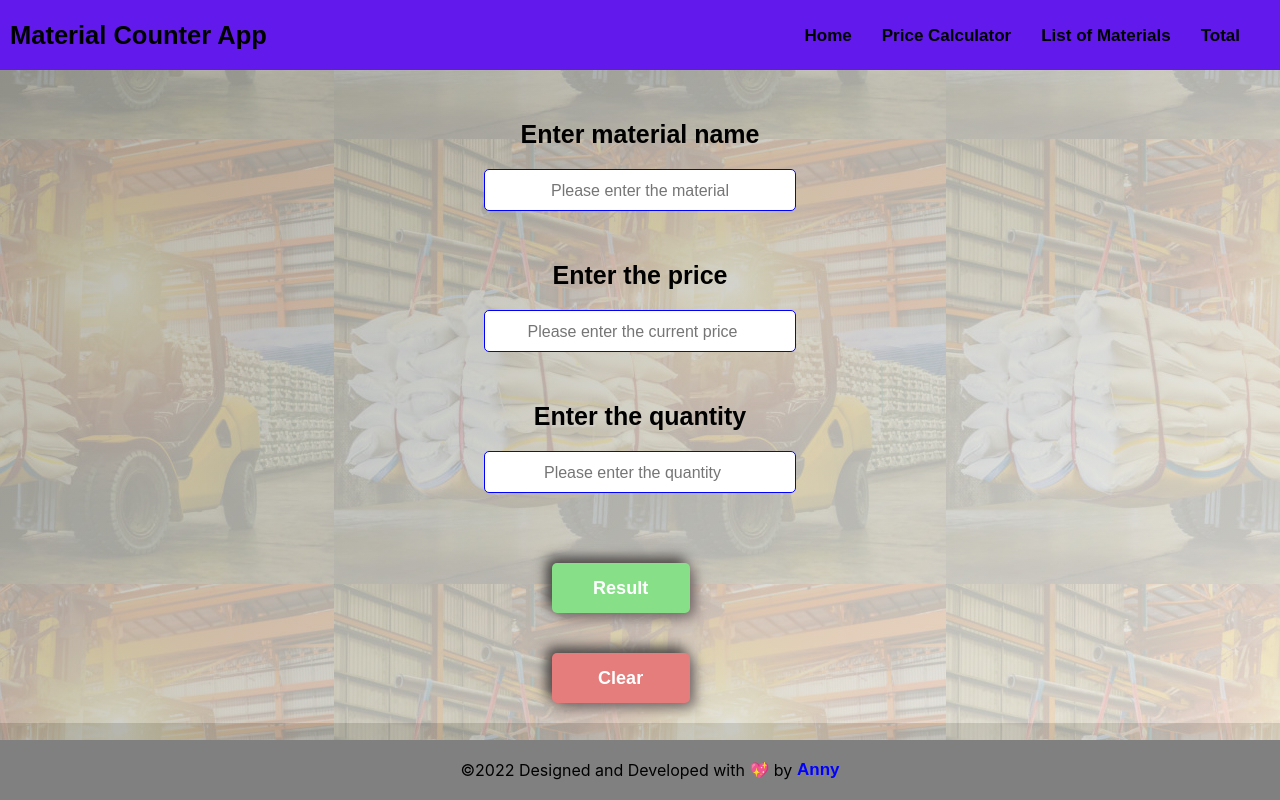
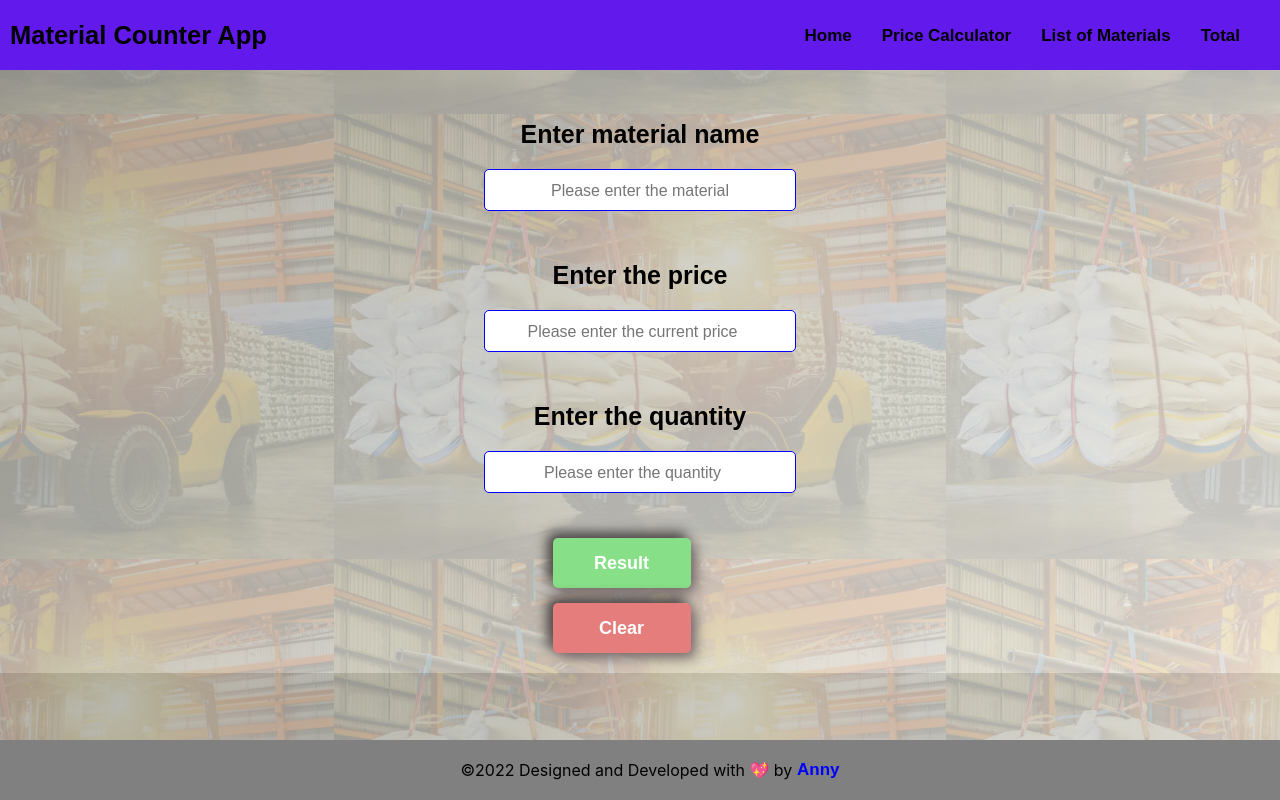
Before and after one commit to Anny85-code/material-counter, a React (Create React App) app: page /calculator in a window 1280 px wide. Built offline with nearby package versions, Linux system fonts and the light colour scheme.

Commit message:
:art: Calculator
Update calculator btn

```diff
--- a/src/list/List.css
+++ b/src/list/List.css
@@ -58,11 +58,11 @@
 }
 
 .btn-div {
-  margin-left: 3%;
+  margin-left: 3.5%;
 }
 
 .list-btn {
-  margin: 40px 50px 0 0;
+  margin: 15px 50px 0 0;
   background-color: rgb(135, 224, 135);
   width: 8.625rem;
   height: 3.125rem;
@@ -77,11 +77,10 @@
   box-shadow: 5px 5px 13px #7a6e6e, -5px -5px 13px #383636;
 }
 
-.p{
+.p {
   font-weight: bold;
   font-size: 20px;
   font-family: 'Gumela', sans-serif;
-
 }
 
 @media only screen and (max-width: 480px) {
@@ -89,7 +88,7 @@
     width: 300px;
   }
 
-  .list-btn{
+  .list-btn {
     width: 100px;
     height: 30px;
     font-size: 12px;
```
